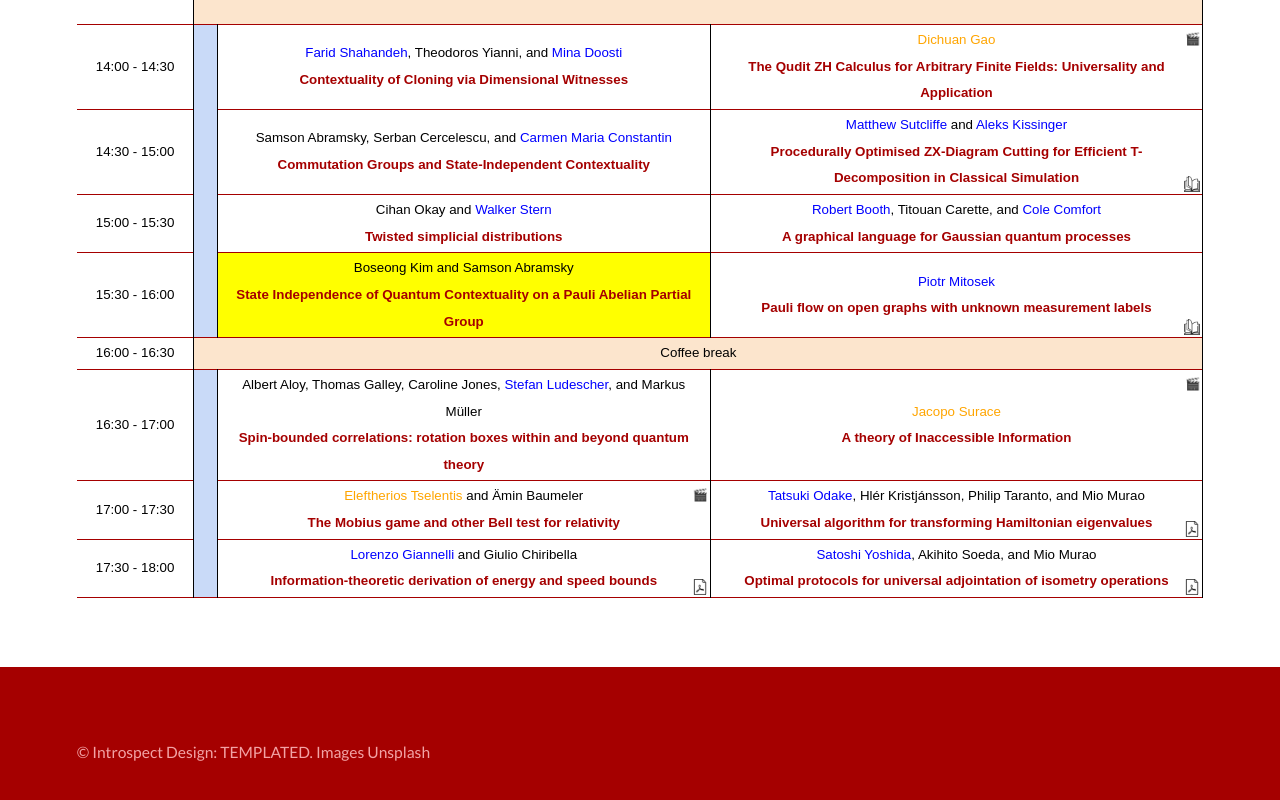
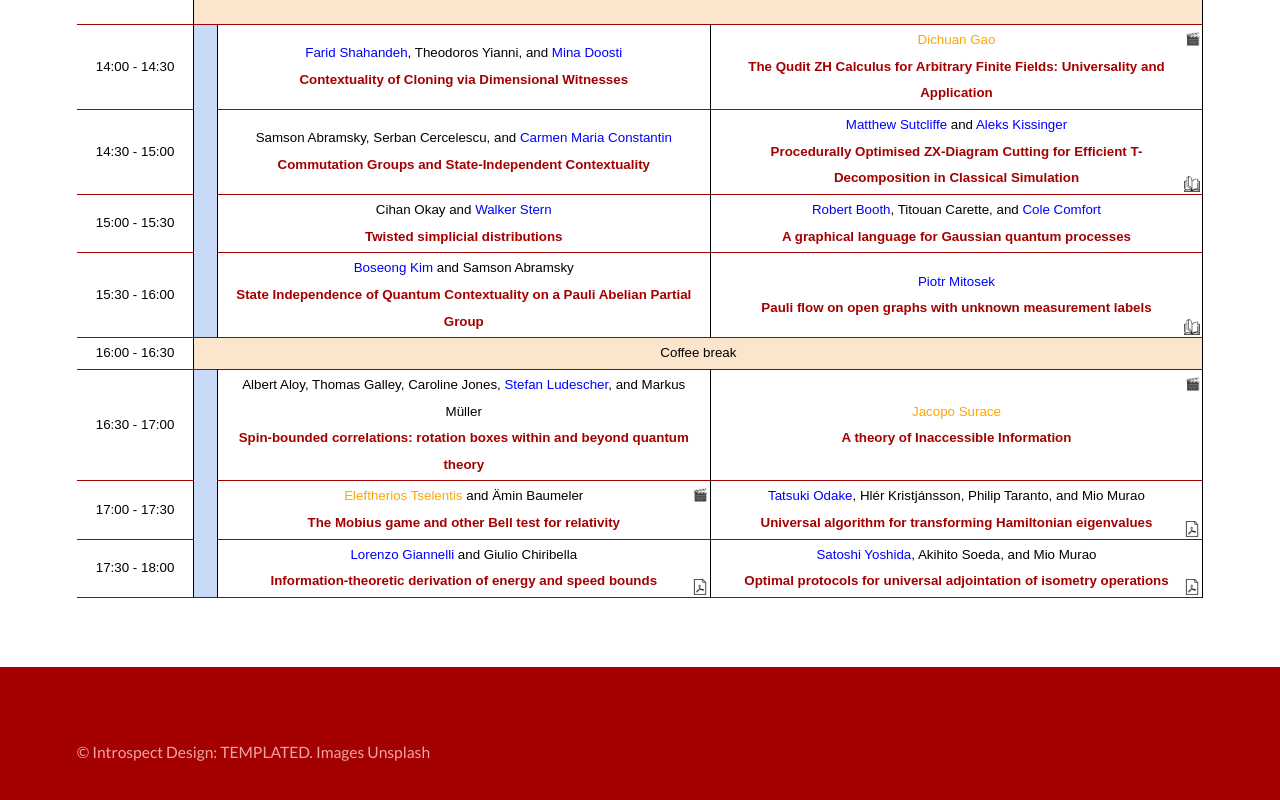
Before and after one commit to qpl2024/qpl2024.github.io, a plain HTML site: page inscriptos.html in a window 1280 px wide. Shown: the part 5078-5878 px from the top of the page. Drawn offline with Linux system fonts and the light colour scheme.

Commit message:
One more

```diff
--- a/inscriptos.html
+++ b/inscriptos.html
@@ -949,8 +949,8 @@
 	    </tr>
 	    <tr style="height: 30px">
 	      <td class="s2" dir="ltr">15:30 - 16:00</td>
-	      <td class="s2 clickable-cell" dir="ltr" style="background-color: yellow;" onclick="openModal('abstract74')">
-		Boseong Kim and Samson Abramsky<br>
+	      <td class="s2 clickable-cell" dir="ltr" onclick="openModal('abstract74')">
+	<span style="color: blue;">Boseong Kim</span> and Samson Abramsky<br>
 		<strong>State Independence of Quantum Contextuality on a Pauli Abelian Partial Group</strong>
 	      </td>
 	      <td class="s2 clickable-cell" dir="ltr" onclick="openModal('abstract36')">
```
